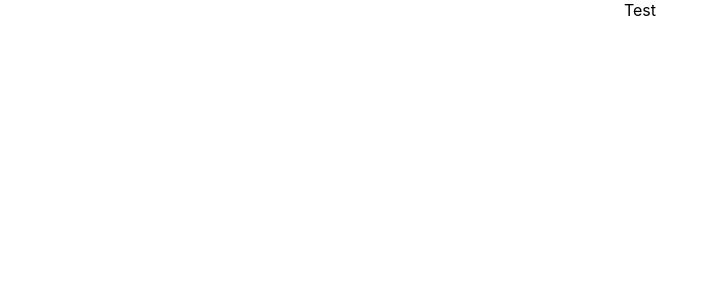
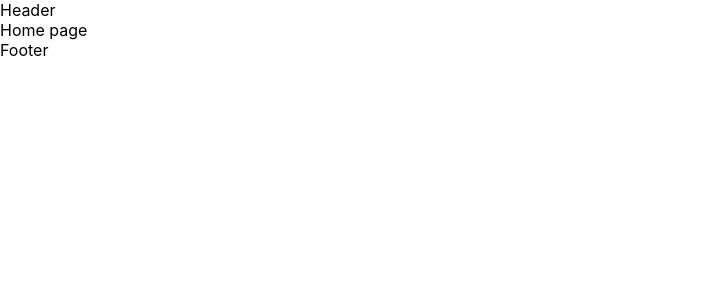
Before and after one commit to sean-xiao-zhao7/samiya, a React (Create React App) app: page / in a window 1280 px wide. Shown: the top 300 px of the page, without its empty margins (0-718 px from the left). Built offline with nearby package versions, Linux system fonts and the light colour scheme.

Commit message:
Add header/footer

```diff
--- a/src/App.js
+++ b/src/App.js
@@ -1,7 +1,10 @@
 import "./App.css";
 
+// pages
+import Home from "./components/pages/Home";
+
 function App() {
-    return <div className="App">Test</div>;
+    return <Home />;
 }
 
 export default App;
--- a/src/components/layout/Footer.jsx
+++ b/src/components/layout/Footer.jsx
@@ -0,0 +1,5 @@
+const Footer = () => {
+    return <div>Footer</div>;
+};
+
+export default Footer;
--- a/src/components/layout/Header.jsx
+++ b/src/components/layout/Header.jsx
@@ -0,0 +1,5 @@
+const Header = () => {
+    return <div>Header</div>;
+};
+
+export default Header;
--- a/src/components/pages/Home.jsx
+++ b/src/components/pages/Home.jsx
@@ -0,0 +1,14 @@
+import Header from "../layout/Header";
+import Footer from "../layout/Footer";
+
+const Home = () => {
+    return (
+        <div>
+            <Header />
+            <div id="home_body">Home page</div>
+            <Footer />
+        </div>
+    );
+};
+
+export default Home;
```
